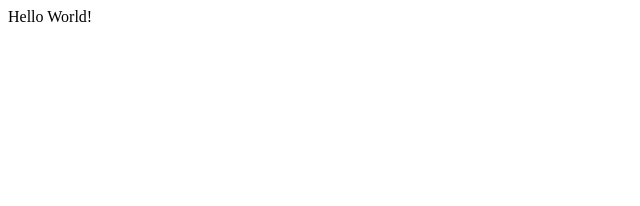
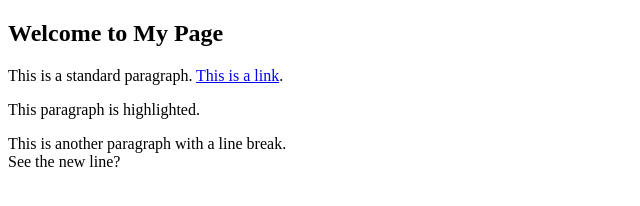
Before and after one commit to lovely-angel-820/COMP001B.LectureActivity1, a plain HTML site: page index.html in a window 1280 px wide. Shown: the whole page, without its empty margins (0-640 px from the left). Drawn offline with Linux system fonts and the light colour scheme.

Commit message:
Update index.html

```diff
--- a/index.html
+++ b/index.html
@@ -3,11 +3,17 @@
 <head>
     <meta charset="UTF-8">
     <meta name="viewport" content="width=device-width, initial-scale=1.0">
-    <title>
-        Hello world
-    </title>
+    <title>HTML and CSS Example</title>
 </head>
 <body>
-    Hello World!
+
+    <div id="header">
+        <h2>Welcome to My Page</h2>
+    </div>
+
+    <p>This is a standard paragraph. <a href="#">This is a link</a>.</p>
+    <p class="highlight">This paragraph is highlighted.</p>
+    <p>This is another paragraph with a line break.<br>See the new line?</p>
+
 </body>
 </html>
```
